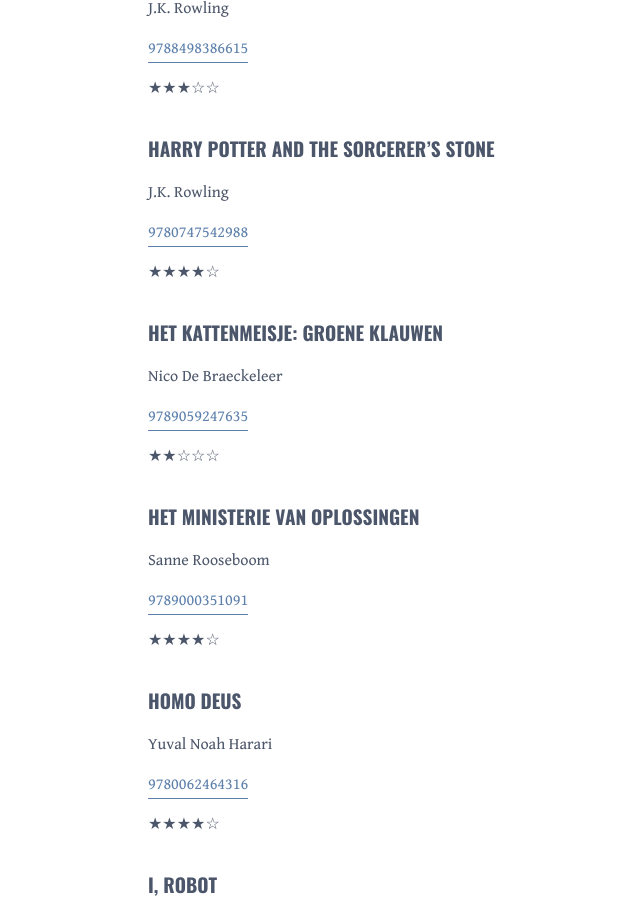
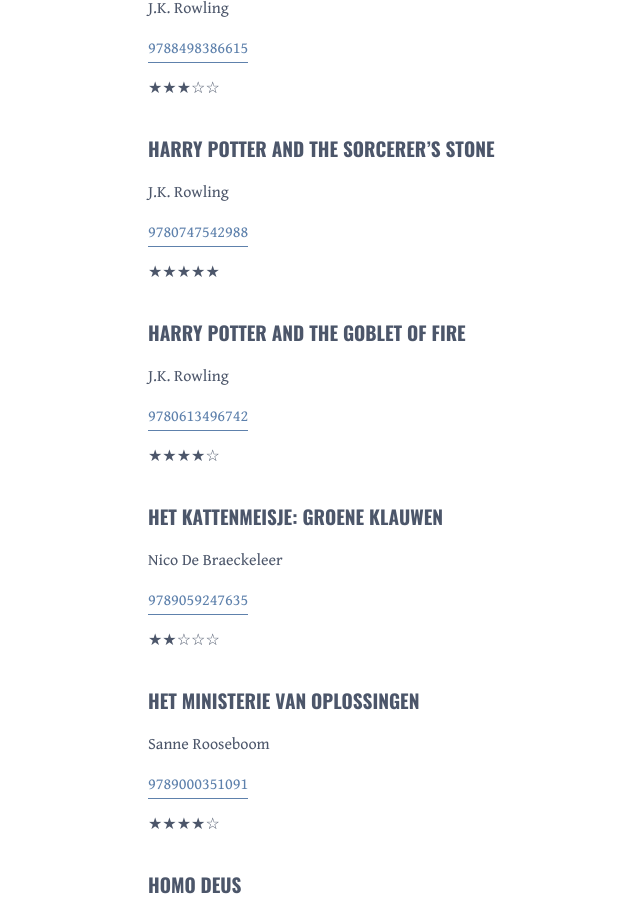
Before and after one commit to cimm/suffix, a Jekyll site: the page built from reading/index.html, in a window 1280 px wide and 900 px high, scrolled down 4736 px. Shown: the whole window, without its empty margins (157-797 px from the left). Built offline with Jekyll 4.4.1, drawn with Linux system fonts in a browser that asks for light colours; some web fonts are replaced.

Commit message:
Add Harry Potter and the Goblet of Fire to reading list

```diff
--- a/reading/index.html
+++ b/reading/index.html
@@ -29,7 +29,8 @@
   - ["God Emperor of Dune", "Frank Herbert", 9780593098257, 3]
   - ["Harry Potter and the Chamber of Secrets", "J.K. Rowling", 9781408855669, 3]
   - ["Harry Potter and the Prisoner of Azkaban", "J.K. Rowling", 9788498386615, 3]
-  - ["Harry Potter and the Sorcerer’s Stone", "J.K. Rowling", 9780747542988, 4]
+  - ["Harry Potter and the Sorcerer’s Stone", "J.K. Rowling", 9780747542988, 5]
+  - ["Harry Potter and the Goblet of Fire", "J.K. Rowling", 9780613496742, 4]
   - ["Het Kattenmeisje: Groene Klauwen", "Nico De Braeckeleer", 9789059247635, 2]
   - ["Het ministerie van Oplossingen", "Sanne Rooseboom", 9789000351091, 4]
   - ["Homo deus", "Yuval Noah Harari", 9780062464316 , 4]
```
